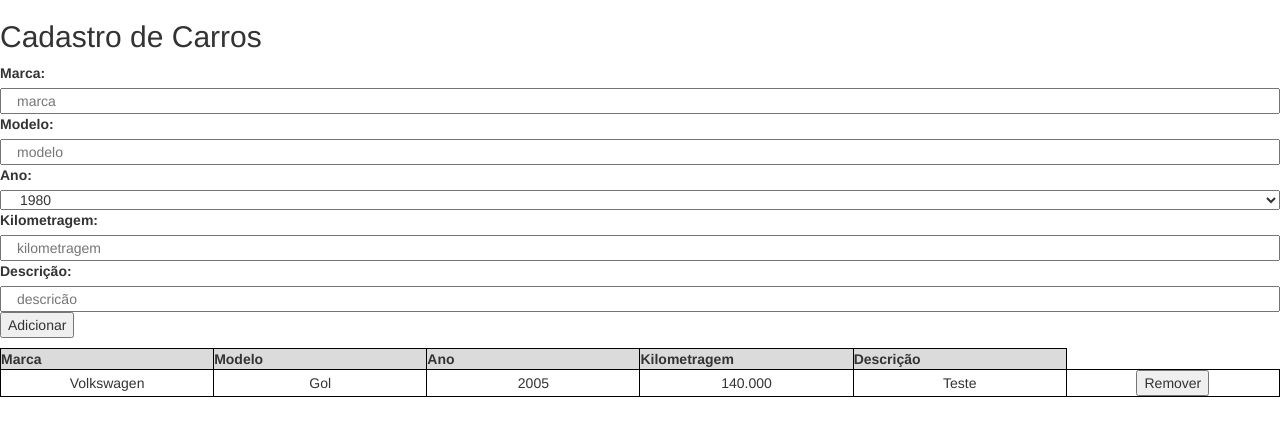
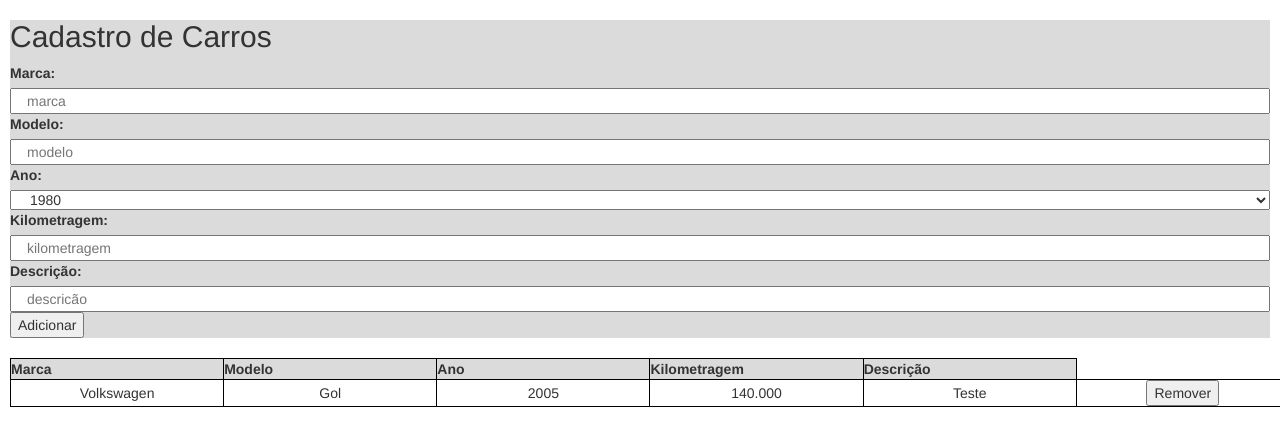
Before and after one commit to GuilhermeTrentini/Desafio_1, a PHP site: page /index.html in a window 1280 px wide. Shown: the top 446 px of the page. Run offline with PHP 8.4, Linux system fonts and the light colour scheme.

Commit message:
Alteração css

```diff
--- a/css/principal.css
+++ b/css/principal.css
@@ -5,7 +5,8 @@
 table{
 	width: 50%;
 	margin-bottom : .5em;
-    table-layout: fixed;
+	table-layout: fixed;
+	margin: 10px;
 }
 
 td, th {
@@ -17,3 +18,8 @@ th{
 	font-weight: bold;
 	background-color:rgb(219, 219, 219);
 }
+
+#teste{
+	margin: 10px;
+	background-color:rgb(219, 219, 219);
+}
--- a/index.html
+++ b/index.html
@@ -11,7 +11,7 @@
 
 </head>
 <body onload="criaAno()">
-
+	<div id="teste">
 		<h2>Cadastro de Carros</h2>
 
 		<form id="form-adicionar">
@@ -33,7 +33,7 @@
 
 		<button id="adicionar-carros">Adicionar</button>
 		<ul id="mensagens-erro"></ul>
-
+	</div>
     <table class="col-sm-12 col-xs-12">
 		<thead>
 			<tr>
```
